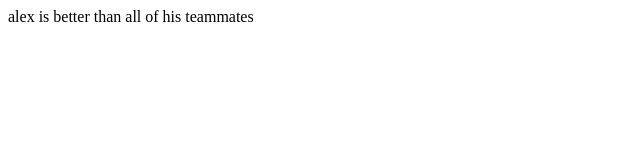
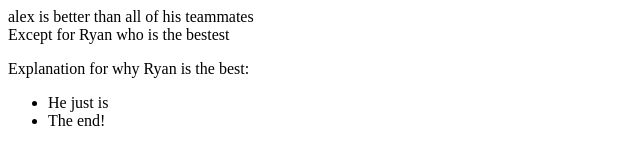
Before and after one commit to MDerricott/TestGitRepo, a plain HTML site: page index.html in a window 1280 px wide. Shown: the whole page, without its empty margins (0-640 px from the left). Drawn offline with Linux system fonts and the light colour scheme.

Commit message:
Made the necessary improvements

```diff
--- a/index.html
+++ b/index.html
@@ -8,5 +8,13 @@
 </head>
 <body>
     <div id= "best" >alex is better than all of his teammates</div>
+    <div id="better">Except for Ryan who is the bestest</div>
+    <p>
+        Explanation for why Ryan is the best:
+    </p>
+    <ul>
+        <li>He just is</li>
+        <li>The end!</li>
+    </ul>
 </body>
 </html>
```
